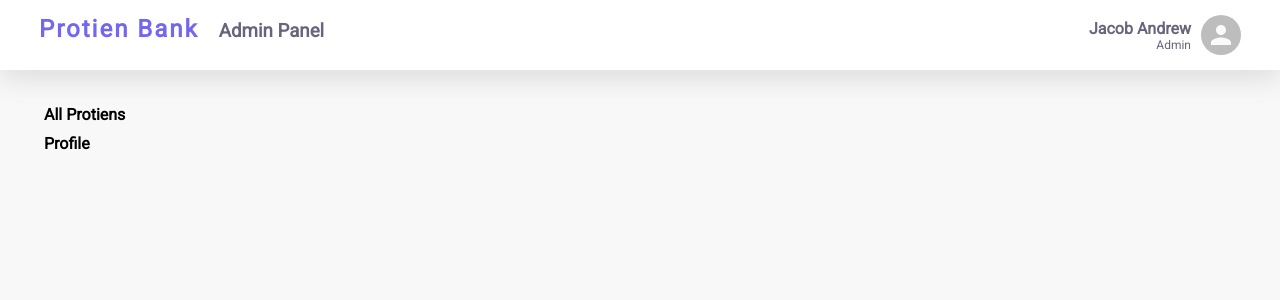
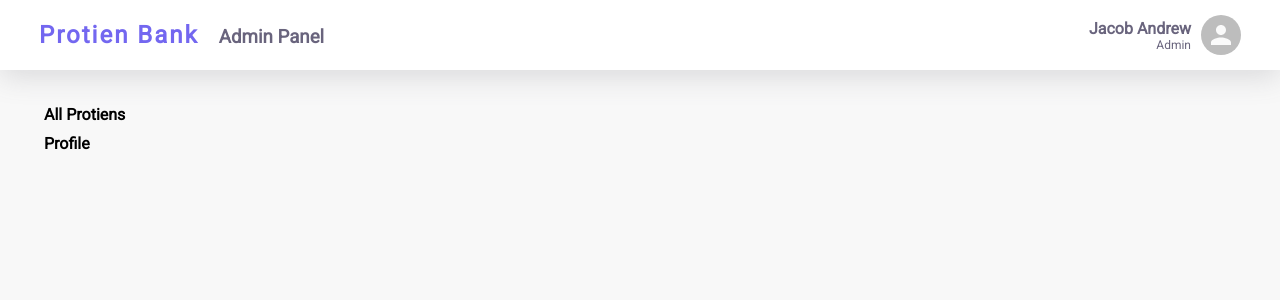
Before and after one commit to korathbasil/protien-bank-admin, a React (Create React App) app: page / in a window 1280 px wide. Shown: the top 300 px of the page. Built offline with nearby package versions, Linux system fonts and the light colour scheme.

Commit message:
fix : alignment

```diff
--- a/src/components/header/Header.tsx
+++ b/src/components/header/Header.tsx
@@ -5,7 +5,13 @@ export const Header = () => {
   return (
     <header className="header">
       <Container>
-        <Box sx={{ display: "flex", justifyContent: "space-between" }}>
+        <Box
+          sx={{
+            display: "flex",
+            justifyContent: "space-between",
+            alignItems: "center",
+          }}
+        >
           <Box sx={{ display: "flex", alignItems: "baseline" }}>
             <h1 className="header__name">Protien Bank</h1>
             <h3>Admin Panel</h3>
```
